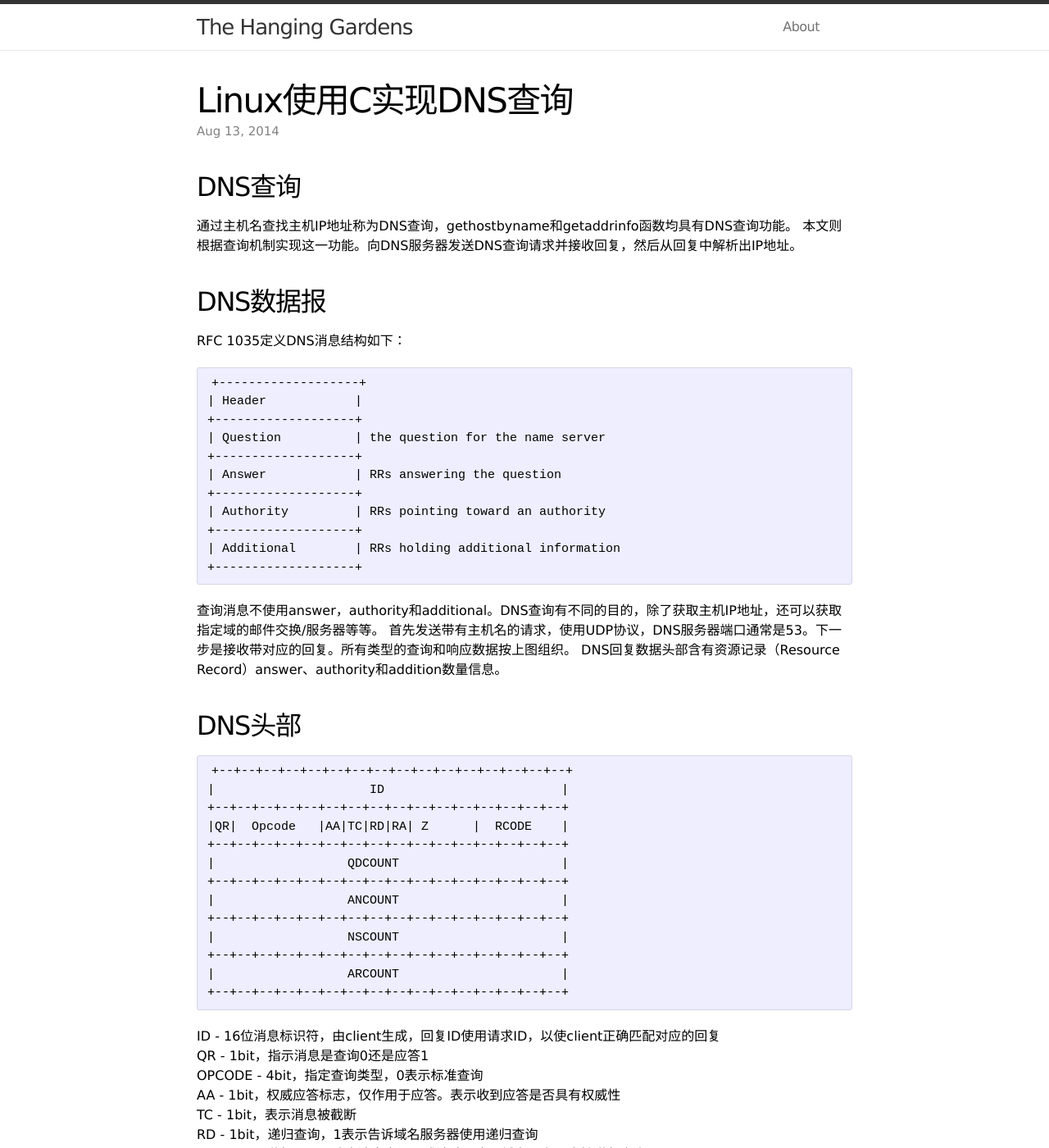
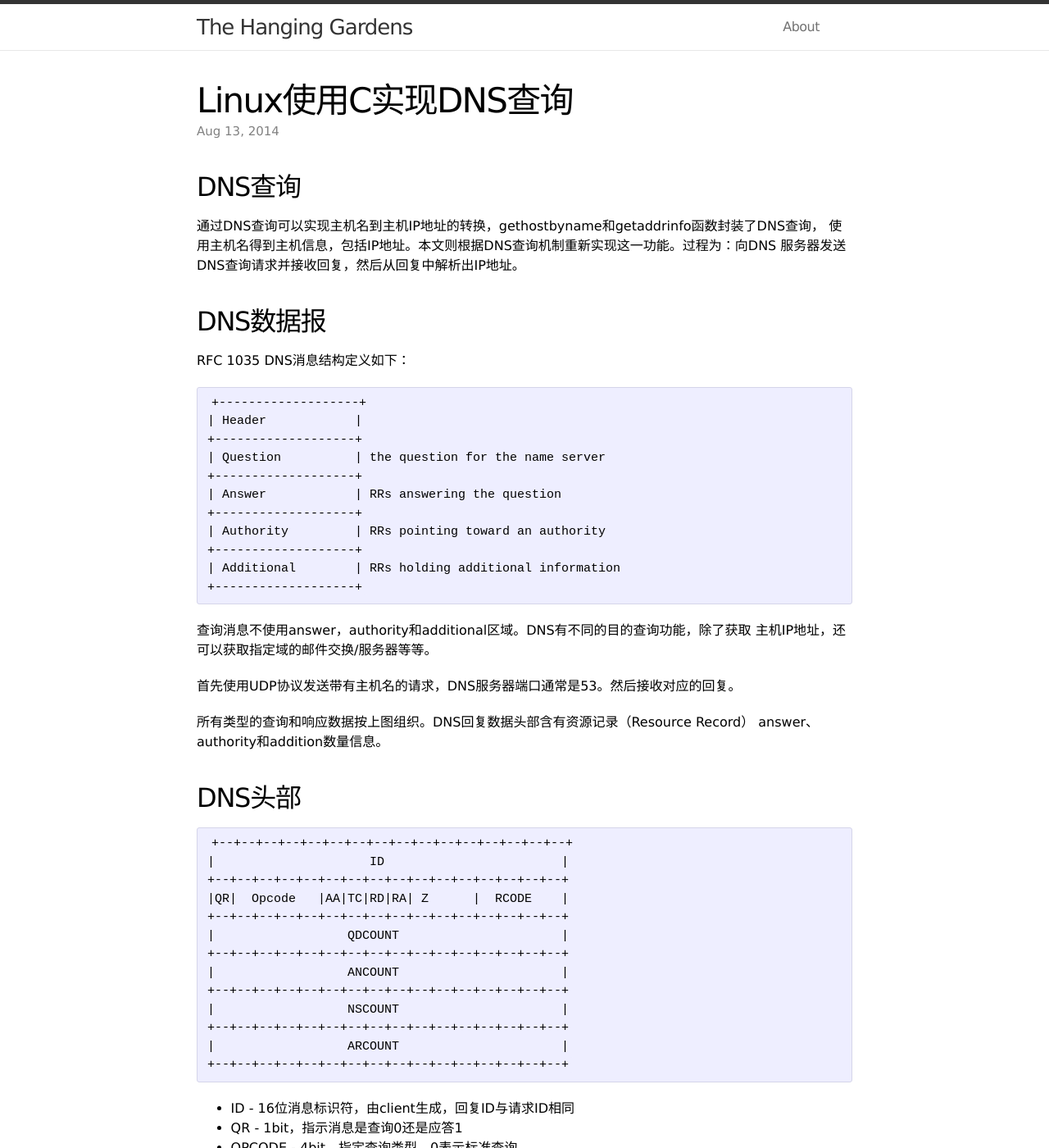
Before and after one commit to bablon/bablon.github.io, a Jekyll site: the page built from _posts/2014-08-13-dns-query-c.markdown, in a window 1280 px wide and 1400 px high. Shown: the whole window at 82% size. Built offline with Jekyll 4.4.1, drawn with Linux system fonts in a browser that asks for light colours; some of the changed text lies outside the part shown.

Commit message:
dns query blog update

```diff
--- a/_posts/2014-08-13-dns-query-c.markdown
+++ b/_posts/2014-08-13-dns-query-c.markdown
@@ -6,11 +6,12 @@ categories: c
 ---
 
 ## DNS查询
-通过主机名查找主机IP地址称为DNS查询，gethostbyname和getaddrinfo函数均具有DNS查询功能。
-本文则根据查询机制实现这一功能。向DNS服务器发送DNS查询请求并接收回复，然后从回复中解析出IP地址。
+通过DNS查询可以实现主机名到主机IP地址的转换，gethostbyname和getaddrinfo函数封装了DNS查询，
+使用主机名得到主机信息，包括IP地址。本文则根据DNS查询机制重新实现这一功能。过程为：向DNS
+服务器发送DNS查询请求并接收回复，然后从回复中解析出IP地址。
 
 ## DNS数据报
-RFC 1035定义DNS消息结构如下：
+RFC 1035 DNS消息结构定义如下：
 
     +-------------------+
     | Header            |
@@ -24,9 +25,13 @@ RFC 1035定义DNS消息结构如下：
     | Additional        | RRs holding additional information
     +-------------------+
 
-查询消息不使用answer，authority和additional。DNS查询有不同的目的，除了获取主机IP地址，还可以获取指定域的邮件交换/服务器等等。
-首先发送带有主机名的请求，使用UDP协议，DNS服务器端口通常是53。下一步是接收带对应的回复。所有类型的查询和响应数据按上图组织。
-DNS回复数据头部含有资源记录（Resource Record）answer、authority和addition数量信息。
+查询消息不使用answer，authority和additional区域。DNS有不同的目的查询功能，除了获取
+主机IP地址，还可以获取指定域的邮件交换/服务器等等。
+
+首先使用UDP协议发送带有主机名的请求，DNS服务器端口通常是53。然后接收对应的回复。
+
+所有类型的查询和响应数据按上图组织。DNS回复数据头部含有资源记录（Resource Record）
+answer、authority和addition数量信息。
 
 ## DNS头部
 
@@ -44,26 +49,30 @@ DNS回复数据头部含有资源记录（Resource Record）answer、authority
     |                  ARCOUNT                      |
     +--+--+--+--+--+--+--+--+--+--+--+--+--+--+--+--+
 
-ID - 16位消息标识符，由client生成，回复ID使用请求ID，以使client正确匹配对应的回复
-QR - 1bit，指示消息是查询0还是应答1
-OPCODE - 4bit，指定查询类型，0表示标准查询
-AA - 1bit，权威应答标志，仅作用于应答。表示收到应答是否具有权威性
-TC - 1bit，表示消息被截断
-RD - 1bit，递归查询，1表示告诉域名服务器使用递归查询
-RA - 1bit，递归可用，响应消息中设置或清除，表示域名服务器支持递归查询
-Z - 3bit，保留
-RCODE - 4bit，响应时设置，有以下取值：
-  0 : 无错误条件
-  1 : 格式错误
-  2 : 服务器错误
-  3 : 主机名不存在
-  4 : 查询不支持
-  5 : 服务器拒绝执行
-QDCOUNT - 16bit，无符号整数，Question区查询个数
-ANCOUNT - 16bit，无符号整数，Answer区资源记录个数
-NSCOUNT - 16bit，无符号整数，Authority区资源记录个数
-ARCOUNT - 16bit，无符号整数，Additional区资源记录个数
+* ID - 16位消息标识符，由client生成，回复ID与请求ID相同
+* QR - 1bit，指示消息是查询0还是应答1
+* OPCODE - 4bit，指定查询类型，0表示标准查询
+* AA - 1bit，权威应答标志，仅作用于应答。表示收到应答是否具有权威性
+* TC - 1bit，表示消息被截断
+* RD - 1bit，递归查询，1表示告诉域名服务器使用递归查询
+* RA - 1bit，递归可用，响应消息中设置或清除，表示域名服务器支持递归查询
+* Z - 3bit，保留
+* RCODE - 4bit，响应时设置，有以下取值：
+
+    + 0 : 无错误条件
+    + 1 : 格式错误
+    + 2 : 服务器错误
+    + 3 : 主机名不存在
+    + 4 : 查询不支持
+    + 5 : 服务器拒绝执行
+
+* QDCOUNT - 16bit，无符号整数，Question区查询个数
+* ANCOUNT - 16bit，无符号整数，Answer区资源记录个数
+* NSCOUNT - 16bit，无符号整数，Authority区资源记录个数
+* ARCOUNT - 16bit，无符号整数，Additional区资源记录个数
+
 DNS响应数据包形如Header-Query-RR-RR-RR-RR........
+
 查询结构形如:
 
     +--+--+--+--+--+--+--+--+--+--+--+--+--+--+--+--+
@@ -77,7 +86,7 @@ DNS响应数据包形如Header-Query-RR-RR-RR-RR........
     +--+--+--+--+--+--+--+--+--+--+--+--+--+--+--+--+
 
 
-  QNAME表示主机名，QTYPE表示查询类型，QCLASS设置为1。
+QNAME表示主机名，QTYPE表示查询类型，QCLASS设置为1。
 
 资源记录RR结构如下图:
 
```
Also changed, not shown: other parts of _posts/2014-08-13-dns-query-c.markdown (+5 -4 lines).
